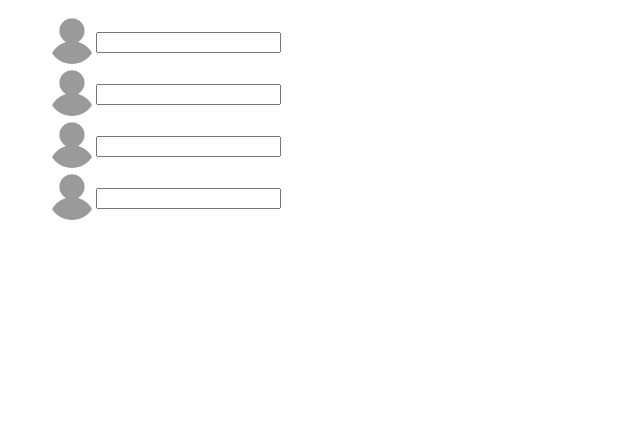
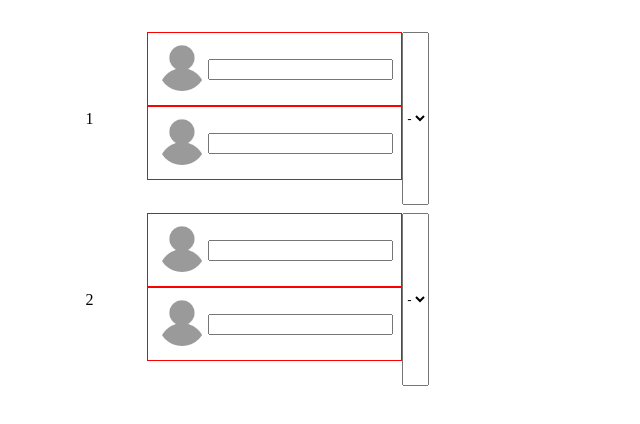
Before and after one commit to thegouge/bracket-game, a Vue app: page / in a window 1280 px wide. Both pictures are taken after a click on the button "Create!". Shown: the top 424 px of the page, without its empty margins (0-640 px from the left). Built offline with nearby package versions, Linux system fonts and the light colour scheme.

Commit message:
how in the eff do I do this?

```diff
--- a/src/App.vue
+++ b/src/App.vue
@@ -1,6 +1,6 @@
 <template>
   <div id="app">
-		<Create v-if="start" @create-bracket="initBracket" />
+    <Create v-if="bracketSize < 1" @create-bracket="initBracket" />
     <Bracket v-else :numPlayers="this.bracketSize" />
   </div>
 </template>
@@ -9,25 +9,32 @@
 import Create from "./components/Create";
 import Bracket from "./components/Bracket";
 
+import { store } from "./store";
+
 export default {
   name: "App",
   components: {
     Create,
-		Bracket,
+    Bracket
   },
   data() {
     return {
-			start: true,
       bracketSize: 0,
+      players: []
     };
   },
   methods: {
     initBracket(payload) {
-			this.bracketSize = parseInt(payload);
-			this.start = false;
-		},
-	},
+      const numPlayers = parseInt(payload);
+      store.initPlayers(numPlayers);
+      this.bracketSize = numPlayers;
+    }
+  }
 };
 </script>
 
-<style></style>
+<style>
+* {
+  box-sizing: border-box;
+}
+</style>
--- a/src/components/Bracket.vue
+++ b/src/components/Bracket.vue
@@ -1,24 +1,22 @@
 <template>
   <main>
     <ul>
-      <li v-for="player in players" :key="player.id">
-        <Player :player="player" />
+      <li v-for="match in matches" :key="match.id">
+        <Match :index="match.id" />
       </li>
     </ul>
   </main>
 </template>
 
 <script>
-// import Match from "./Match";
-import Player from "./Player";
+import Match from "./Match";
 
-import blankImage from "../assets/blank.jpg";
+import { store } from "../store";
 
 export default {
   name: "Bracket",
   components: {
-    // Match,
-    Player
+    Match
   },
   props: {
     numPlayers: {
@@ -26,19 +24,15 @@ export default {
       required: true
     }
   },
+  data() {
+    return {
+      players: store.players,
+      matches: store.matches
+    };
+  },
   computed: {
-    matches() {
-      return this.numPlayers - 1;
-    },
     rounds() {
       return Math.sqrt(this.numPlayers);
-    },
-    players() {
-      const result = [];
-      for (let i = 0; i < this.numPlayers; i++) {
-        result[i] = { name: "", id: i, icon: blankImage };
-      }
-      return result;
     }
   }
 };
@@ -47,5 +41,6 @@ export default {
 <style scoped>
 ul {
   list-style: none;
+  padding: 1rem;
 }
 </style>
--- a/src/components/Match.vue
+++ b/src/components/Match.vue
@@ -1,27 +1,71 @@
 <template>
-  <div></div>
+  <div class="match" :id="deets.id">
+    <p>{{deets.id + 1}}</p>
+    <div class="players">
+      <Player :player="deets.versus[0]" />
+      <Player :player="deets.versus[1]" />
+    </div>
+    <select
+      class="winner"
+      :id="`${deets.id}-winner`"
+      @change="pickWinner"
+      :readonly="this.readonly"
+    >
+      <option value selected>-</option>
+      <option
+        v-for="player in deets.versus"
+        :key="`${player.id}-option`"
+        :value="player.id"
+      >{{player.name}}</option>
+    </select>
+    <button v-if="picked" @click="confirmWinner">Game Master Confirm</button>
+  </div>
 </template>
 
 <script>
-// import Player from "./Player";
+import Player from "./Player";
+import { store } from "../store";
 
 export default {
   name: "Match",
   components: {
-    // Player,
+    Player
   },
   props: {
-    remainingPlayers: {
+    index: {
       type: Number,
       required: true
     }
   },
-  computed: {
-    childMatches() {
-      return this.remainingPlayers / 2;
+  data() {
+    return {
+      deets: store.matches[this.index],
+      picked: false,
+      readonly: false
+    };
+  },
+  methods: {
+    pickWinner() {
+      this.picked = true;
+    },
+    confirmWinner() {
+      this.picked = false;
+      this.readonly = true;
     }
   }
 };
 </script>
 
-<style></style>
+<style scoped>
+.match {
+  width: 100%;
+  display: flex;
+  align-content: center;
+  margin-bottom: 0.5rem;
+}
+p {
+  box-sizing: border-box;
+  width: 10%;
+  padding: 5%;
+}
+</style>
--- a/src/components/Player.vue
+++ b/src/components/Player.vue
@@ -1,5 +1,5 @@
 <template>
-  <div class="container">
+  <div class="player">
     <span @click="toggleModal" title="edit this player's icon">
       <img class="player-img" :src="image" alt="PlayerIcon" />
     </span>
@@ -11,7 +11,7 @@
 </template>
 
 <script>
-import blankImage from "../assets/blank.jpg";
+import { store } from "../store";
 
 export default {
   name: "Player",
@@ -22,7 +22,12 @@ export default {
     }
   },
   data() {
-    return { isModal: false, image: blankImage };
+    return { isModal: false };
+  },
+  computed: {
+    image() {
+      return this.player.icon;
+    }
   },
   methods: {
     toggleModal() {
@@ -37,26 +42,41 @@ export default {
       var reader = new FileReader();
 
       reader.onload = e => {
-        this.image = e.target.result;
+        store.updatePlayerImage(this.player.id, e.target.result);
       };
       reader.readAsDataURL(file);
+      this.toggleModal();
     }
   }
 };
 </script>
 
 <style scoped>
-.container {
+.player {
+  border: 1px solid red;
+  position: relative;
   display: flex;
   align-items: center;
+  justify-content: space-around;
+  padding: 0.5rem;
 }
 
 span {
   box-sizing: border-box;
   border-radius: 50%;
+  margin: 2px;
 }
 span:hover {
   border: 2px solid orange;
+  margin: 0;
+}
+
+.modal {
+  position: absolute;
+  top: 10px;
+  background: black;
+  color: white;
+  width: 10rem;
 }
 
 .player-img {
--- /dev/null
+++ b/src/store.js
@@ -0,0 +1,40 @@
+import blankImage from "./assets/blank.jpg";
+
+export const store = {
+	players: [],
+	matches: [],
+	initPlayers(numPlayers) {
+		for (let i = 0; i < numPlayers; i++) {
+			this.players.push({
+				name: "",
+				id: i,
+				icon: blankImage,
+			});
+		}
+		this.initMatches();
+	},
+	updatePlayerImage(index, image) {
+		this.players[index].icon = image;
+	},
+	initMatches() {
+		let counter = 0;
+		const total = this.players.length;
+		for (let i = 0; i < total; i++) {
+			if (this.players[i]) {
+				this.matches.push({
+					id: counter++,
+					winner: "",
+					versus: [this.players[i], this.players[i + 1]],
+				});
+				i++;
+			} else {
+				// this.matches.push({
+				//   id: counter++,
+				// 	winner: "",
+				// 	versus: [this.matches[].winner, this.matches[].winner],
+				// });
+			}
+		}
+		console.log(this.matches);
+	},
+};
```
Lines whose indentation alone changed are shown as unchanged.
